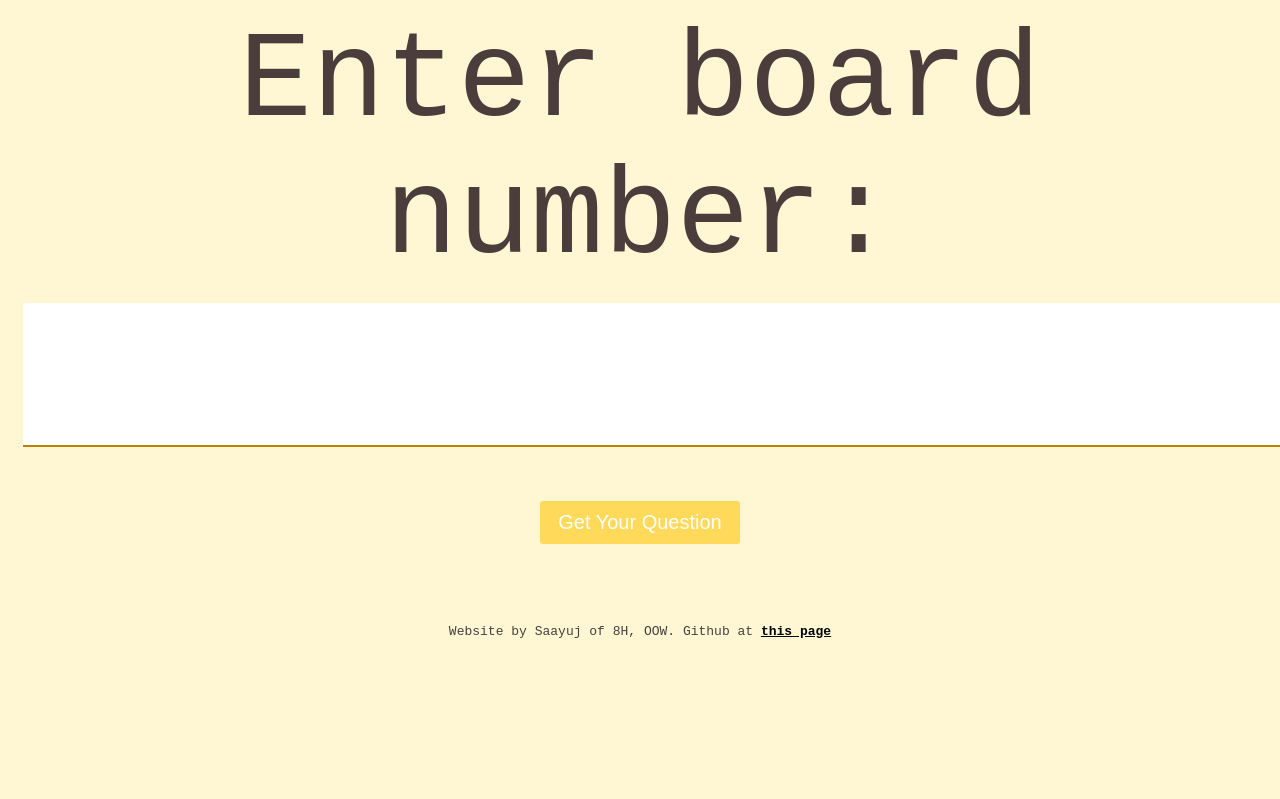
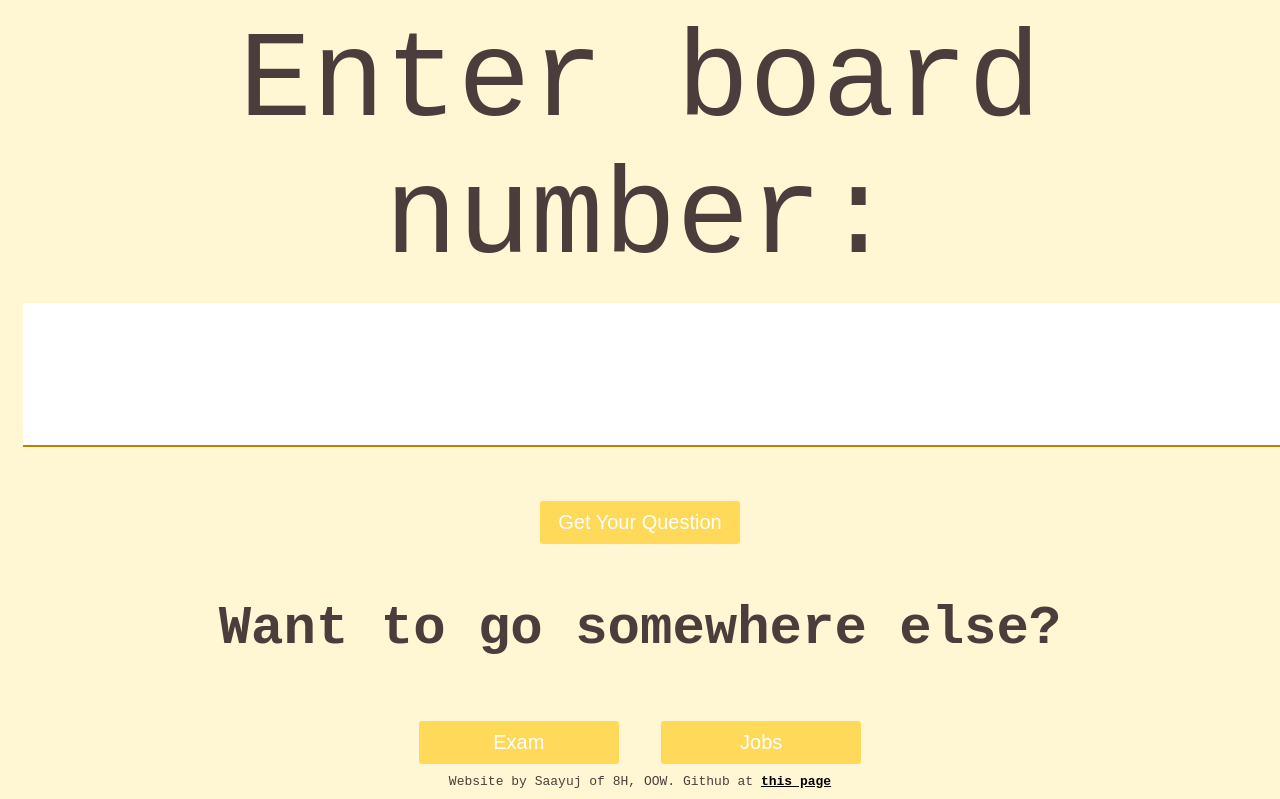
Before and after one commit to TsugikuniVi/GoGreenWeek, a website: page public/index.html in a window 1280 px wide. Shown: the part 127-926 px from the top of the page. Before the commit the page ends 800 px from the top, so only its background shows below. Drawn offline with Linux system fonts and the light colour scheme.

Commit message:
Added redirects

```diff
--- a/public/index.html
+++ b/public/index.html
@@ -19,6 +19,11 @@
       </form>
     </div>
     <div id="question-container"></div>
+    <h2>Want to go somewhere else?</h2>
+    <div class="redirects">
+      <button onclick="location.href = '/exam ';">Exam</button>
+      <button onclick="location.href = '/jobs ';">Jobs</button>
+    </div>
 
     <script>
       const formContainer = document.getElementById("form-container");
```
